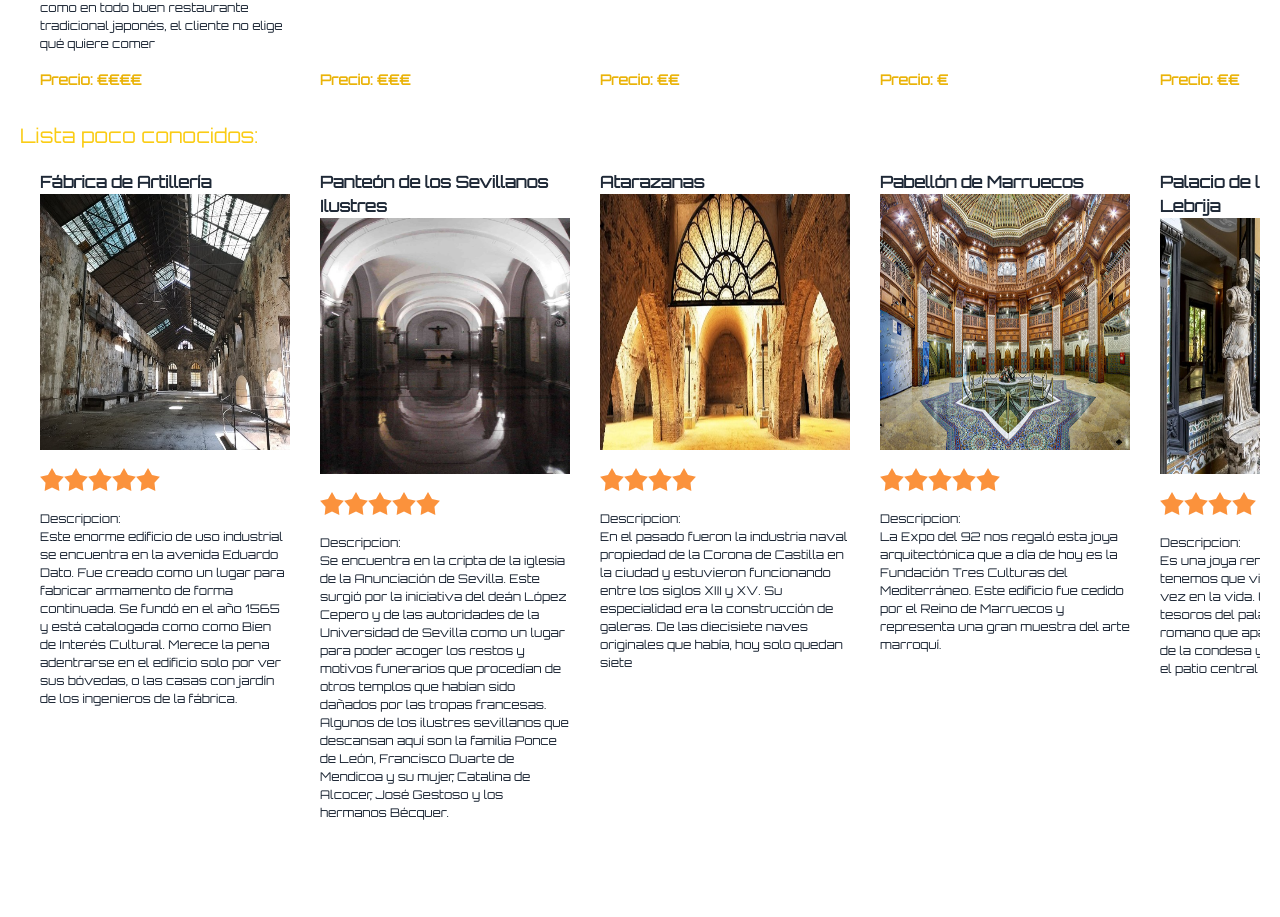
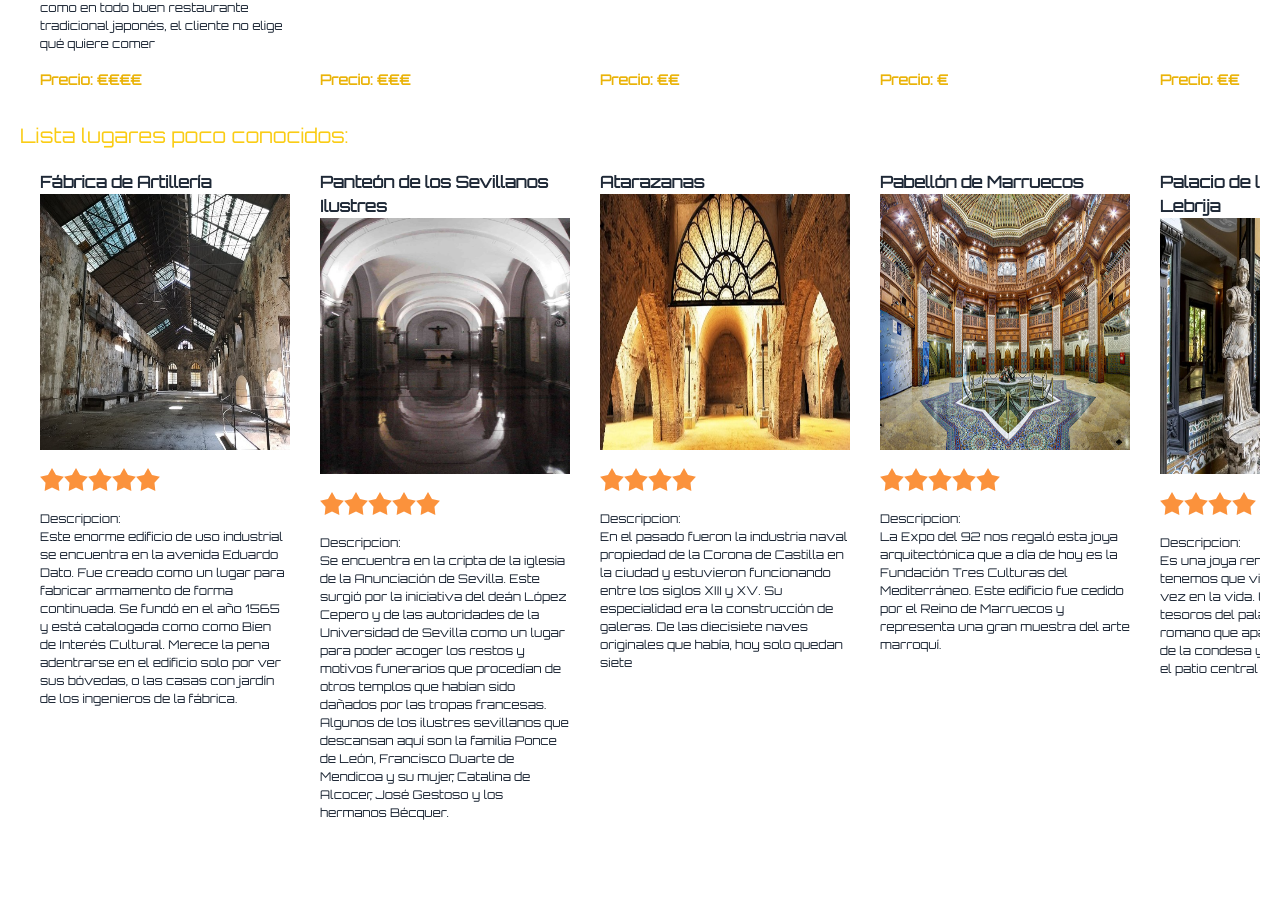
Before and after one commit to vailorx/ProyectoClase, a React (Vite) app in the folder ProyectoClase/: page /explorar in a window 1280 px wide. Shown: the part 1444-2361 px from the top of the page. Built offline with nearby package versions, Linux system fonts and the light colour scheme.

Commit message:
cambio fianl

```diff
--- a/ProyectoClase/src/components/Paginas/Explorar.jsx
+++ b/ProyectoClase/src/components/Paginas/Explorar.jsx
@@ -31,7 +31,7 @@ data[0].Bares_Restaurantes.map((item) => (
       ))}
             </div>
             <div className='w-full h-10 pt-3 pl-5 mb-4'>
-        <p className='text-xl text-yellow-400'>Lista poco conocidos:</p>
+        <p className='text-xl text-yellow-400'>Lista lugares poco conocidos:</p>
         </div>
             <div className="m-5 cards-list">
     {
```
